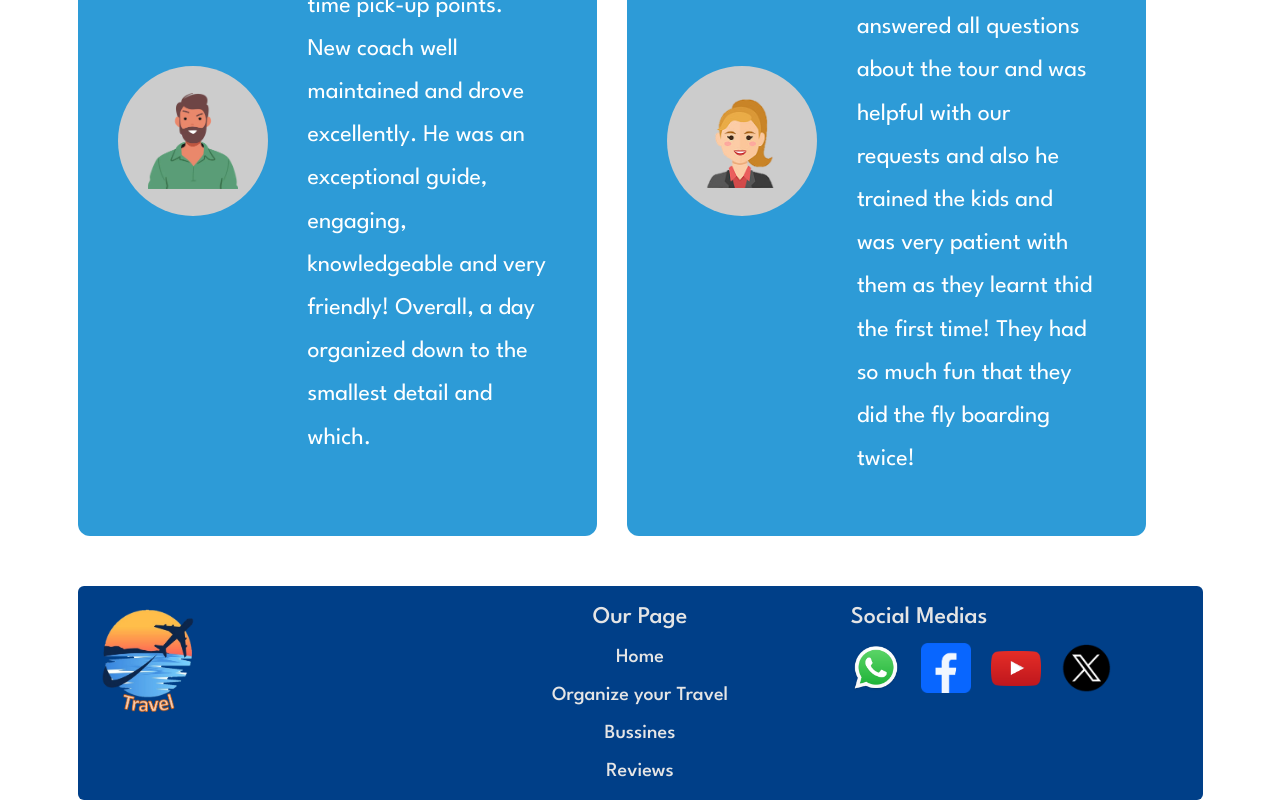
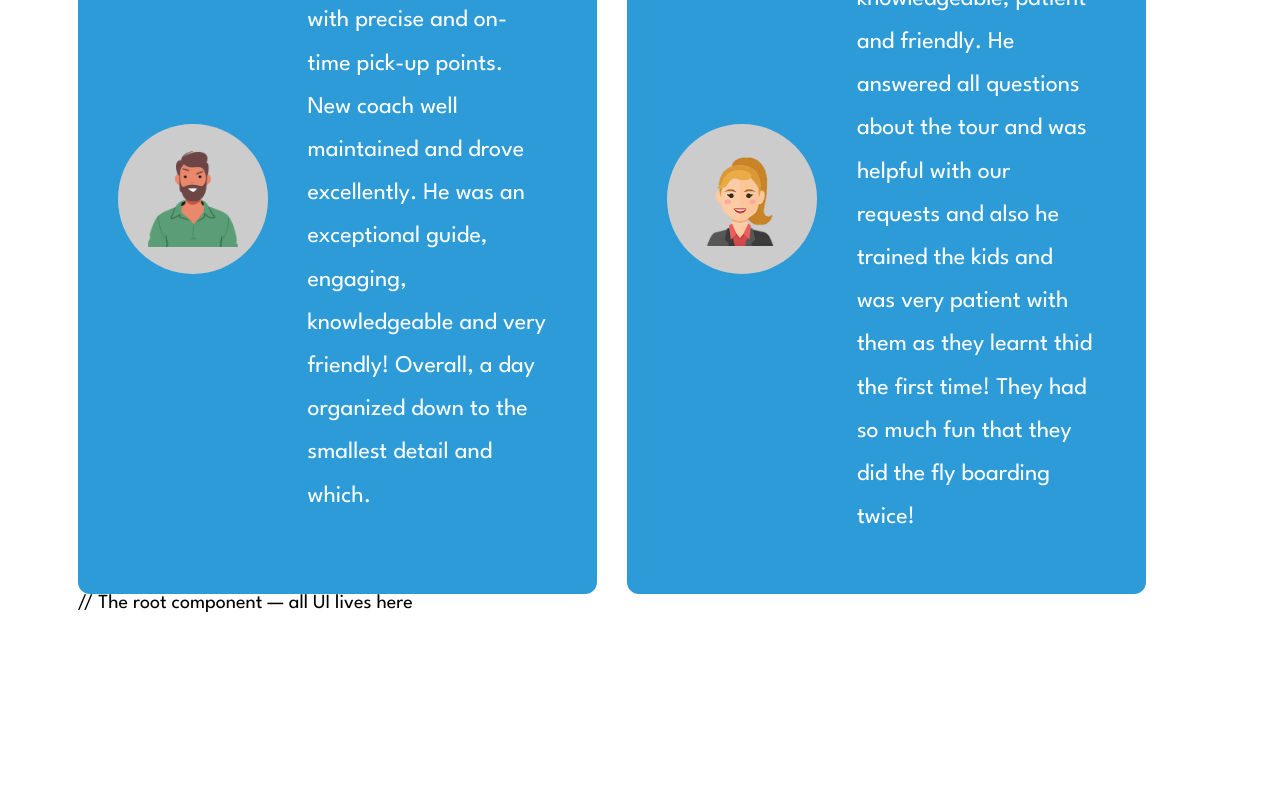
Before and after one commit to angeltufino07/Travel-Agency, a React (Create React App) app: page / in a window 1280 px wide. Shown: the part 3519-4319 px from the top of the page. After the commit the page ends 4131 px from the top, so only its background shows below. Built offline with nearby package versions, Linux system fonts and the light colour scheme.

Commit message:
fix: remove unused imports and move Footer to App.js

```diff
--- a/src/index.js
+++ b/src/index.js
@@ -1,20 +1,19 @@
 import React from "react";
 import ReactDOM from "react-dom/client";
 import App from "./App";
-import Footer from "./components/Footer";
-
-import { BrowserRouter, Routes, Route } from "react-router-dom";
+import { BrowserRouter} from "react-router-dom";
 import { Provider } from "react-redux";
 import { store } from "./components/store/store";
+
+
 
 const root = ReactDOM.createRoot(document.getElementById("root"));
 root.render(
   <React.StrictMode>
-    <BrowserRouter>
-    <Provider store={store}>
-        <App/>
-        <Footer/>
-        </Provider>
+    <BrowserRouter>   // Enables client-side routing across the entire app
+      <Provider store={store}>  // Exposes the Redux store to every component
+        <App/>              // The root component — all UI lives here
+      </Provider>
     </BrowserRouter>
   </React.StrictMode>
 );
```
